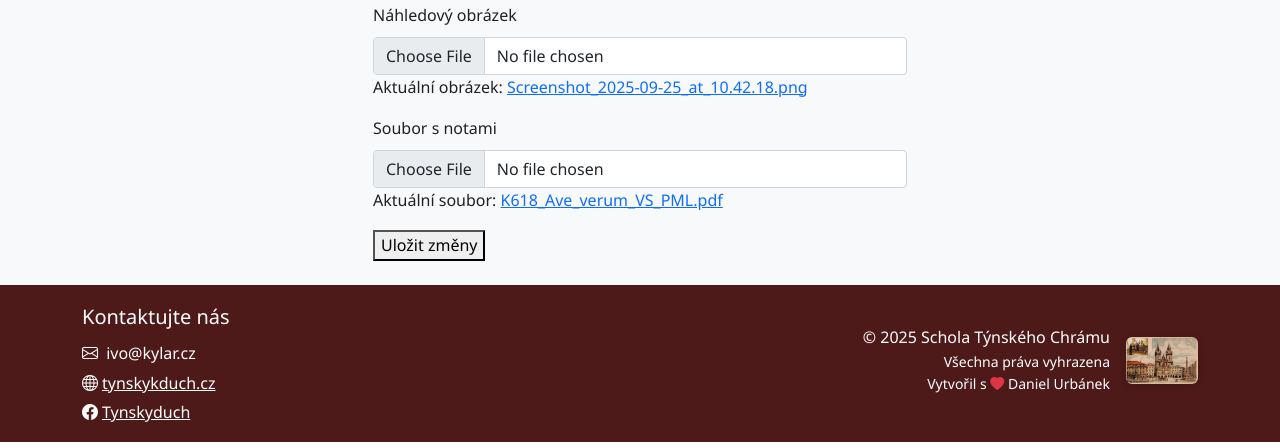
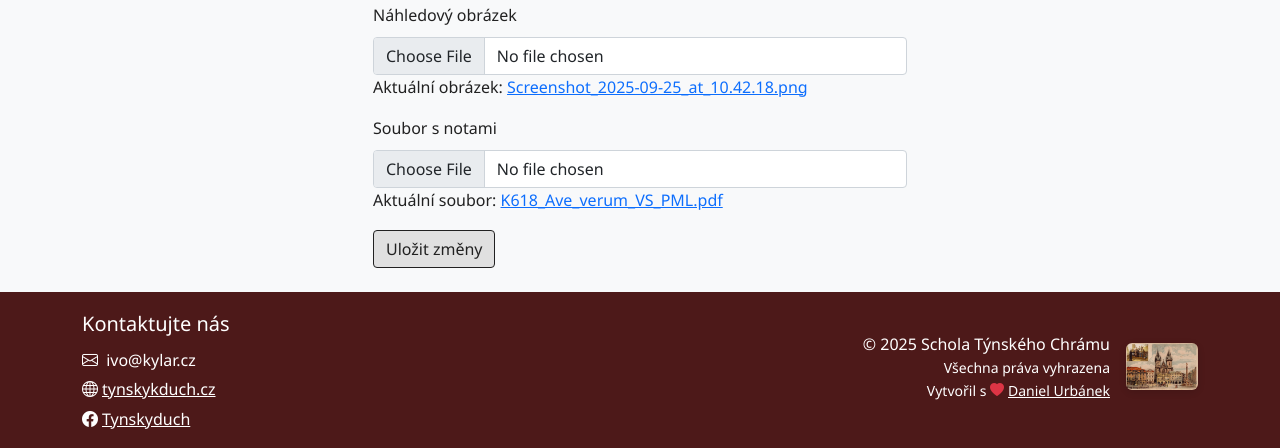
Before and after one commit to Urbanekda/sheet_music_database, a Django app: page /edit/7 in a window 1280 px wide. Shown: the part 780-1228 px from the top of the page. Run offline with Django 5.2, Linux system fonts and the light colour scheme; a user stored in the database is signed in; data comes from the database, SQL or seed files in the repository; both versions use the stored data as it was after the commit; some libraries are stand-ins or nearby versions.

Commit message:
Final touches

```diff
--- a/django_project/sheet_music_app/templates/base.html
+++ b/django_project/sheet_music_app/templates/base.html
@@ -137,7 +137,7 @@
                         <div class="text-end">
                             <p class="mb-0">&copy; {% now "Y" %} Schola Týnského Chrámu</p>
                             <p class="small mb-0">Všechna práva vyhrazena</p>
-                            <p class="small mb-0">Vytvořil s <i class="bi bi-heart-fill text-danger"></i> Daniel Urbánek</p>
+                            <p class="small mb-0">Vytvořil s <i class="bi bi-heart-fill text-danger me-1"></i><a href="https://github.com/Urbanekda" class="text-white">Daniel Urbánek</a></p>
                         </div>
                         <img src="{% static 'images/tynsky_chram_pohled.jpg' %}"
                              alt="Týnský chrám"
--- a/django_project/sheet_music_app/templates/edit_sheet.html
+++ b/django_project/sheet_music_app/templates/edit_sheet.html
@@ -68,7 +68,7 @@
                 <p>Aktuální soubor: <a href="{{ sheet.sheet_file.url }}" target="_blank">{{ sheet.sheet_file.name }}</a></p>
                 {% endif %}
             </div>
-            <button type="submit" class="submit-button">Uložit změny</button>
+            <button type="submit" class="submit-button btn btn-primary">Uložit změny</button>
         </form>
     </div>
 {% endblock %}
--- a/django_project/sheet_music_app/templates/home.html
+++ b/django_project/sheet_music_app/templates/home.html
@@ -107,7 +107,7 @@
                             <div class="card-body d-flex flex-column">
                                 <div class="d-flex justify-content-between align-items-start mb-2">
                                     <div>
-                                        <h5 class="card-title mb-1">{{ sheet.title }}</h5>
+                                        <h5 class="card-title mb-1"><a href="{% if sheet.slug %}{% url 'sheet_profile' sheet.slug %}{% else %}{% url 'sheet_profile_by_pk' sheet.id %}{% endif %}" class="text-secondary text-decoration-none">{{ sheet.title }}</a></h5>
                                         <p class="card-subtitle text-muted">
                                             <i class="bi bi-person-badge"></i> {{ sheet.composer }}
                                         </p>
```
Also changed, not shown: django_project/db.sqlite3.
